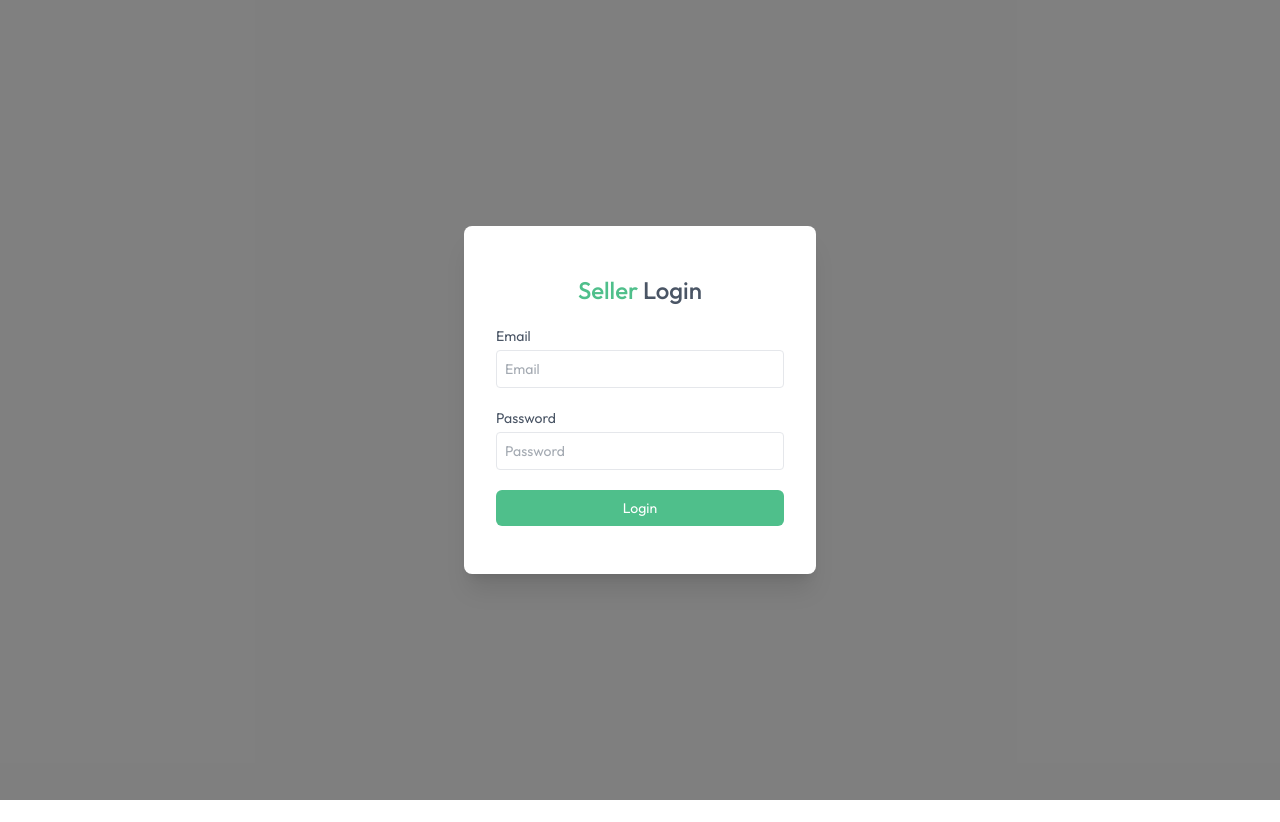
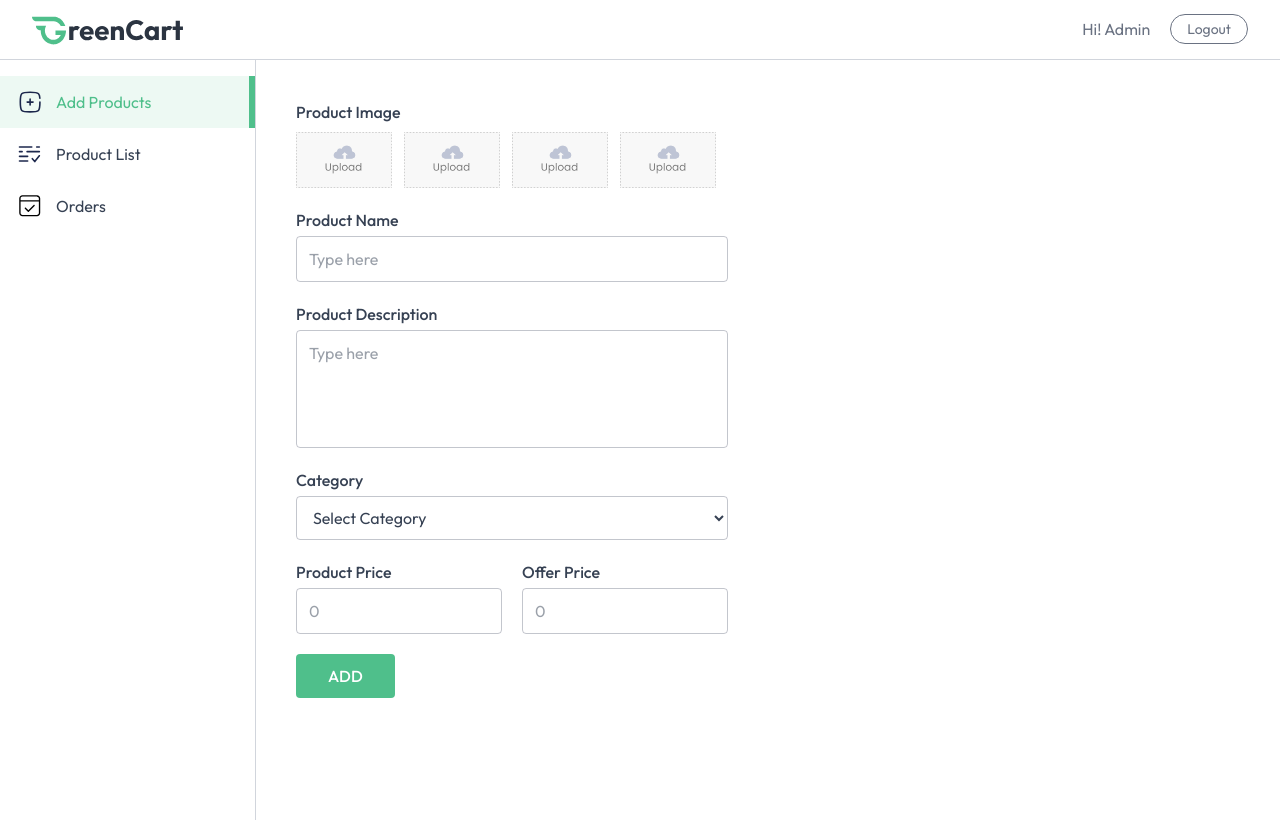
Before and after one commit to Ayub11001/Green-Cart, a React app in the folder client/: page /seller in a window 1280 px wide. Shown: the top 822 px of the page. Built offline with nearby package versions, Linux system fonts and the light colour scheme; the HTML template or start-up script is replaced by a standard one.

Commit message:
Add Seller-related components and layout; update routing for seller paths and implement AddProducts functionality

```diff
--- a/client/src/App.jsx
+++ b/client/src/App.jsx
@@ -13,12 +13,16 @@
 import AddAddressPage from './pages/AddAddressPage.jsx';
 import MyOrders from './pages/MyOrders.jsx';
 import SellerLogin from './components/seller/SellerLogin.jsx';
+import SellerLayout from './pages/seller/SellerLayout.jsx';
+import AddProducts from './pages/seller/addProducts.jsx';
+import ProductList from './pages/seller/ProductList.jsx';
+import Orders from './pages/seller/Orders.jsx';
 
 const App = () => {
   const { showUserLogin, isSeller } = useAppContext();
   const isSellerPath = useLocation().pathname.includes('/seller');
   return (
-    <div>
+    <div className='text-default min-h-screen text-gray-700 bg-white'>
       {isSellerPath ? null : <Navbar/>}
       {showUserLogin ? <Login/> : null}
       <Toaster/>
@@ -32,8 +36,10 @@
           <Route path='/cart' element = {<CartPage/>}/>
           <Route path='/add-address' element = {<AddAddressPage/>}/>
           <Route path='/my-orders' element = {<MyOrders/>}/>
-          <Route path='/seller' element={isSeller ? null : <SellerLogin/>}>
-
+          <Route path='/seller' element={isSeller ? <SellerLayout/> : <SellerLogin/>}>
+            <Route index element={isSeller ? <AddProducts/> : null}/>
+            <Route path='product-list' element={<ProductList/>}/>
+            <Route path='orders' element={<Orders/>}/>
           </Route>
         </Routes>
       </div>
--- a/client/src/context/AppContext.jsx
+++ b/client/src/context/AppContext.jsx
@@ -9,7 +9,7 @@
 const AppContextProvider = ({ children }) => {
     const navigate = useNavigate();
     const [user, setUser] = useState(null);
-    const [isSeller, setIsSeller] = useState(false);
+    const [isSeller, setIsSeller] = useState(true);
     const [showUserLogin, setShowUserLogin] = useState(false);
     const [products, setProducts] = useState([]);
     const [cartItems, setCartItems] = useState({});
--- a/client/src/index.css
+++ b/client/src/index.css
@@ -10,3 +10,8 @@
   --color-primary: #4fbf8b;
   --color-primary-dull: #44ae7c;
 }
+
+
+.no-scrollbar::-webkit-scrollbar{
+  display: none;
+}
--- /dev/null
+++ b/client/src/pages/seller/AddProducts.jsx
@@ -0,0 +1,132 @@
+import { React, useState } from 'react'
+import { assets, categories } from '../../assets/assets';
+
+
+const AddProducts = () => {
+    const [files, setFiles] = useState([]);
+    const [name, setName] = useState('');
+    const [description, setDescription] = useState('');
+    const [category, setCategory] = useState('');
+    const [price, setPrice] = useState('');
+    const [offerPrice, setOfferPrice] = useState('');
+
+    const onSubmitHandler = async (event) => {
+        event.preventDefault();
+    }
+
+    return (
+        <div className="no-scrollbar flex-1 h-[95vh] overflow-y-scroll flex flex-col justify-between">
+            <form
+            className="md:p-10 p-4 space-y-5 max-w-lg"
+            onSubmit={onSubmitHandler}
+            >
+                <div>
+                    <p className="text-base font-medium">Product Image</p>
+                    <div className="flex flex-wrap items-center gap-3 mt-2">
+                        {Array(4).fill('').map((_, index) => (
+                            <label key={index} htmlFor={`image${index}`}>
+                                <input accept="image/*" type="file" id={`image${index}`} hidden />
+                                <img
+                                onChange={
+                                    (e) => {
+                                        const updatedFiles = [...files];
+                                        updatedFiles[index] = e.target.files[0];
+                                        setFiles(updatedFiles);
+                                    }
+                                }
+                                className="max-w-24 cursor-pointer"
+                                src={files[index] ? URL.createObjectURL(files[index]) : assets.upload_area} alt="uploadArea"
+                                width={100} height={100}
+                                />
+                            </label>
+                        ))}
+                    </div>
+                </div>
+                <div className="flex flex-col gap-1 max-w-md">
+                    <label className="text-base font-medium" htmlFor="product-name">Product Name</label>
+                    <input
+                    onChange={
+                        (e) => setName(e.target.value)
+                    }
+                    value={name}
+                    id="product-name"
+                    type="text"
+                    placeholder="Type here"
+                    className="outline-none md:py-2.5 py-2 px-3 rounded border border-gray-500/40"
+                    required
+                    />
+                </div>
+                <div className="flex flex-col gap-1 max-w-md">
+                    <label className="text-base font-medium" htmlFor="product-description">Product Description</label>
+                    <textarea
+                    onChange={
+                        (e) => setDescription(e.target.value)
+                    }
+                    value={description}
+                    id="product-description"
+                    rows={4}
+                    className="outline-none md:py-2.5 py-2 px-3 rounded border border-gray-500/40 resize-none"
+                    placeholder="Type here"
+                    >
+
+                    </textarea>
+                </div>
+                <div className="w-full flex flex-col gap-1">
+                    <label className="text-base font-medium" htmlFor="category">Category</label>
+                    <select
+                    value={category}
+                    onChange={
+                        (e) => setCategory(e.target.value)
+                    }
+                    id="category"
+                    className="outline-none md:py-2.5 py-2 px-3 rounded border border-gray-500/40">
+                        <option value="">Select Category</option>
+                        {
+                            categories.map(
+                                (item, index) => (
+                                    <option
+                                    key={index}
+                                    value={item.path}
+                                    >
+                                        {item.path}
+                                    </option>
+                                )
+                            )
+                        }
+                    </select>
+                </div>
+                <div className="flex items-center gap-5 flex-wrap">
+                    <div className="flex-1 flex flex-col gap-1 w-32">
+                        <label className="text-base font-medium" htmlFor="product-price">Product Price</label>
+                        <input
+                        value={price}
+                        onChange={
+                            (e) => setPrice(e.target.value)
+                        }
+                        id="product-price"
+                        type="number"
+                        placeholder="0"
+                        className="outline-none md:py-2.5 py-2 px-3 rounded border border-gray-500/40"
+                        required />
+                    </div>
+                    <div className="flex-1 flex flex-col gap-1 w-32">
+                        <label className="text-base font-medium" htmlFor="offer-price">Offer Price</label>
+                        <input
+                        value={offerPrice}
+                        onChange={
+                            (e) => setOfferPrice(e.target.value)
+                        }
+                        id="offer-price"
+                        type="number"
+                        placeholder="0"
+                        className="outline-none md:py-2.5 py-2 px-3 rounded border border-gray-500/40"
+                        required />
+                    </div>
+                </div>
+                <button className="px-8 py-2.5 bg-primary hover:bg-primary-dull cursor-pointer text-white font-medium rounded">ADD</button>
+            </form>
+        </div>
+    );
+};
+
+export default AddProducts
--- /dev/null
+++ b/client/src/pages/seller/Orders.jsx
@@ -0,0 +1,9 @@
+import React from 'react'
+
+const Orders = () => {
+  return (
+    <div></div>
+  )
+}
+
+export default Orders
--- /dev/null
+++ b/client/src/pages/seller/ProductList.jsx
@@ -0,0 +1,9 @@
+import React from 'react'
+
+const ProductList = () => {
+  return (
+    <div></div>
+  )
+}
+
+export default ProductList
--- a/client/src/pages/seller/SellerLayout.jsx
+++ b/client/src/pages/seller/SellerLayout.jsx
@@ -0,0 +1,57 @@
+import { React } from 'react'
+import { useAppContext } from '../../context/AppContext';
+import { assets } from '../../assets/assets';
+import { Link, NavLink, Outlet } from 'react-router-dom';
+const SellerLayout = () => {
+    const { setIsSeller } = useAppContext();
+
+    const sidebarLinks = [
+        { name: "Add Products", path: "/seller", icon: assets.add_icon },
+        { name: "Product List", path: "/seller/product-list", icon: assets.product_list_icon },
+        { name: "Orders", path: "/seller/orders", icon: assets.order_icon },
+    ];
+
+    const logout = async () => {
+        setIsSeller(false)
+    }
+
+    return (
+        <>
+            <div className="flex items-center justify-between px-4 md:px-8 border-b border-gray-300 py-3 bg-white transition-all duration-300">
+                <Link to='/'>
+                    <img
+                    className="cursor-pointer w-34 md:w-38"
+                    src={assets.logo}
+                    alt="Logo" />
+                </Link>
+                <div className="flex items-center gap-5 text-gray-500">
+                    <p>Hi! Admin</p>
+                    <button
+                    className='border rounded-full text-sm px-4 py-1'
+                    onClick={logout}
+                    >Logout</button>
+                </div>
+            </div>
+            <div className='flex'>
+                <div className="md:w-64 w-16 border-r h-[95vh] text-base border-gray-300 pt-4 flex flex-col transition-all duration-300">
+                    {sidebarLinks.map((item) => (
+                        <NavLink to={item.path} key={item.name} end = {item.path === '/seller'}
+                            className={({ isActive }) => `flex items-center py-3 px-4 gap-3
+                                ${isActive ? "border-r-4 md:border-r-[6px] bg-primary/10 border-primary text-primary"
+                                    : "hover:bg-gray-100/90 border-white"
+                                }`
+                            }
+                        >
+                            <img src={item.icon} className='w-7 h-7' alt="" />
+                            <p className="md:block hidden text-center">{item.name}</p>
+                        </NavLink>
+                    ))}
+                </div>
+                <Outlet/>
+            </div>
+
+        </>
+    );
+};
+
+export default SellerLayout;
```
